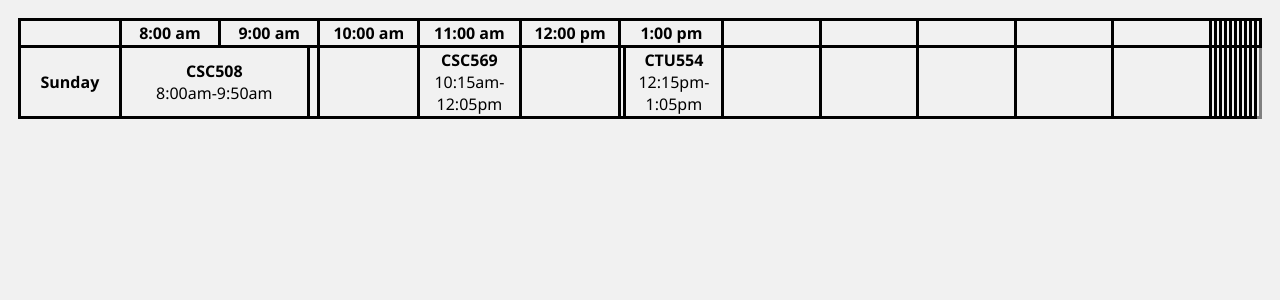
After one commit to zlfahmi/zlfahmi.github.io, a PHP site: the page made by Project 1 Individual/table.html in a window 1280 px wide. The commit adds this page. Shown: the top 300 px of the page. Run offline with PHP 8.4, Linux system fonts and the light colour scheme.

Commit message:
Improve CSS code

```diff
--- a/Project 1 Individual/about_us.html
+++ b/Project 1 Individual/about_us.html
@@ -94,7 +94,7 @@
         <div class="rightcolumn">
             <div class="card">
                 <h3 class="notoppadding">Expected Grades For This Semester</h3>
-                <table class="grade">
+                <table class="gradetable">
                     <tr>
                         <th>Course</th>
                         <th>Grade</th>
--- a/Project 1 Individual/style.css
+++ b/Project 1 Individual/style.css
@@ -26,7 +26,7 @@
 
 /* Table */
 .timetable,
-table {
+.gradetable {
     border-style: solid;
     border-bottom-style: solid;
     border-collapse: collapse;
@@ -43,14 +43,14 @@
     border-style: solid;
 }
 
-th {
+.gradetable th {
     width: 8.3%;
     border-style: solid;
 }
 
-td {
+.gradetable td {
     text-align: center;
-    height: 68px;
+    height: 50px;
     border-style: solid;
 }
 
--- /dev/null
+++ b/Project 1 Individual/table.html
@@ -0,0 +1,99 @@
+<!DOCTYPE html>
+<html lang="en">
+<head>
+    <meta charset="UTF-8">
+    <title>Document</title>
+    <link rel="stylesheet" href="style.css">
+    <style>
+        .nulltd{
+            width: 10px;
+        }
+    </style>
+</head>
+<body>
+    <table class="timetable">
+                    <tr>
+                        <th style="height: 20px;"></th>
+                        <th>8:00 am</th>
+                        <th colspan="2">9:00 am</th>
+                        <th colspan="2">10:00 am</th>
+                        <th>11:00 am</th>
+                        <th colspan="3">12:00 pm</th>
+                        <th colspan="2">1:00 pm</th>
+                        <th></th>
+                        <th></th>
+                        <th></th>
+                        <th></th>
+                        <th></th>
+                        <th></th>
+                        <th></th>
+                        <th></th>
+                        <th></th>
+                        <th></th>
+                        <th></th>
+                        <th></th>
+                        <th></th>
+                        <th></th>
+                        <th></th>
+
+                    </tr>
+                    <tr>
+                        <th>Sunday</th>
+                        <td colspan="2"><b>CSC508</b><br>8:00am-9:50am</td>
+                        <td class="nulltd"></td>
+                        <td class="nulltd"></td>
+                        <td colspan="4"><b>CSC569</b><br>10:15am-12:05pm</td>
+                        <td></td>
+                        <td></td>
+                        <td><b>CTU554</b><br>12:15pm-1:05pm</td>
+                        <td></td>
+                        <td></td>
+                        <td></td>
+                        <td></td>
+                        <td></td>
+                        <td></td>
+                        <td></td>
+                        <td></td>
+                        <td></td>
+                        <td></td>
+                        <td></td>
+                        <td></td>
+                        <td></td>
+                        <td></td>
+                    </tr>
+<!--
+                    <tr>
+                        <th>Monday</th>
+                        <td colspan="2"><b>CSC577</b><br>8:00am-9:50am</td>
+                        <td colspan="2"><b>CSC574</b><br>10:15am-12:05pm</td>
+                        <td colspan="2"><b>CSC584</b><br>12:15am-2:05pm</td>
+                        <td colspan="5"></td>
+                    </tr>
+                    <tr>
+                        <th>Tuesday</th>
+                        <td colspan="2"><b>CSC569</b><br>8:00am-9:50am</td>
+                        <td colspan="2"></td>
+                        <td colspan="2"><b>ELC650</b><br>12:15pm-2:05pm</td>
+                        <td colspan="2"><b>CSC508</b><br>2:30pm-4:20pm</td>
+                        <td colspan="2"><b>CSC574</b><br>4:30pm-6:20pm</td>
+                        <td></td>
+                    </tr>
+                    <tr>
+                        <th>Wednesday</th>
+                        <td colspan="2"></td>
+                        <td colspan="2"><b>CSC577</b><br>10:15am-12:05pm</td>
+                        <td><b>CTU554</b><br>12:15pm-1:05pm</td>
+                        <td colspan="6"></td>
+                    </tr>
+                    <tr>
+                        <th>Thursday</th>
+                        <td colspan="2"></td>
+                        <td colspan="2"><b>TMC451</b><br>10:15am-12:05pm</td>
+                        <td colspan="2"></td>
+                        <td colspan="2"><b>CSC584</b><br>2:30am-4:20pm</td>
+                        <td colspan="3"></td>
+                    </tr>
+-->
+                </table>
+</body>
+</html>
```
